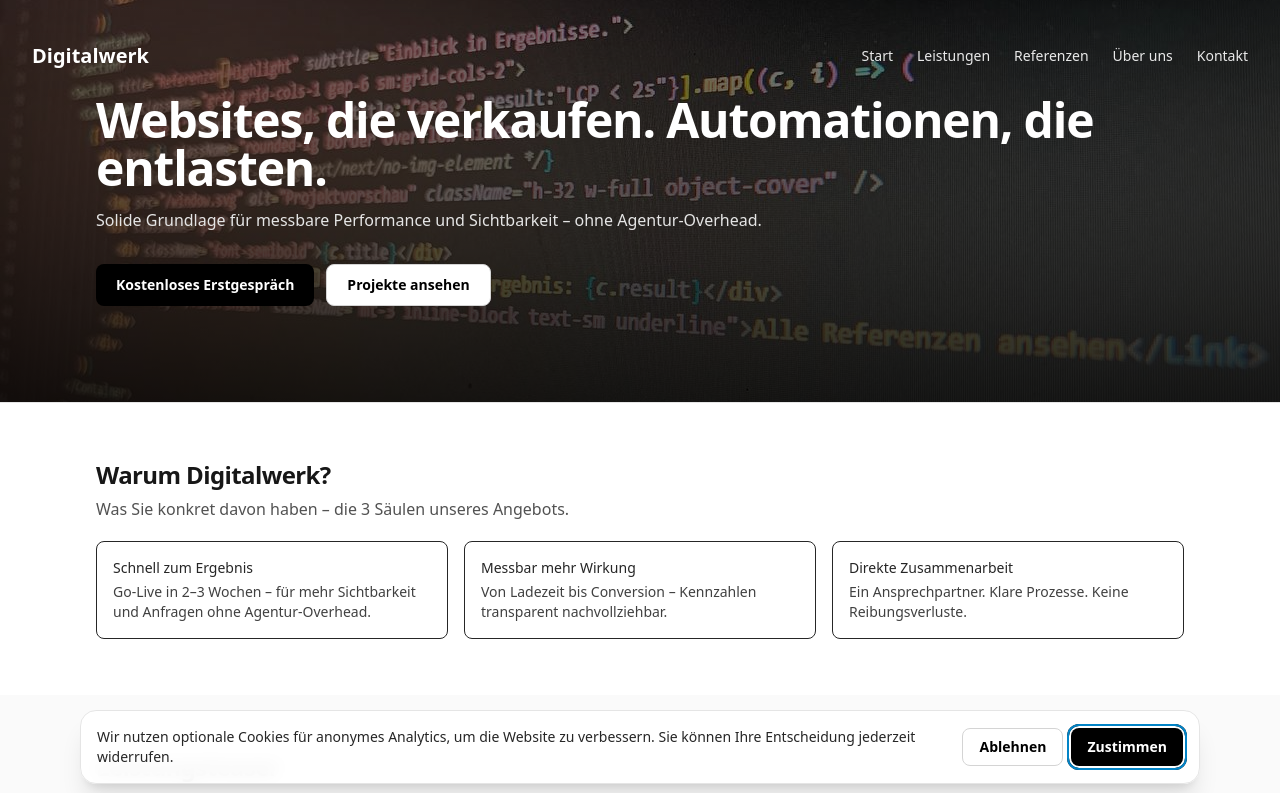
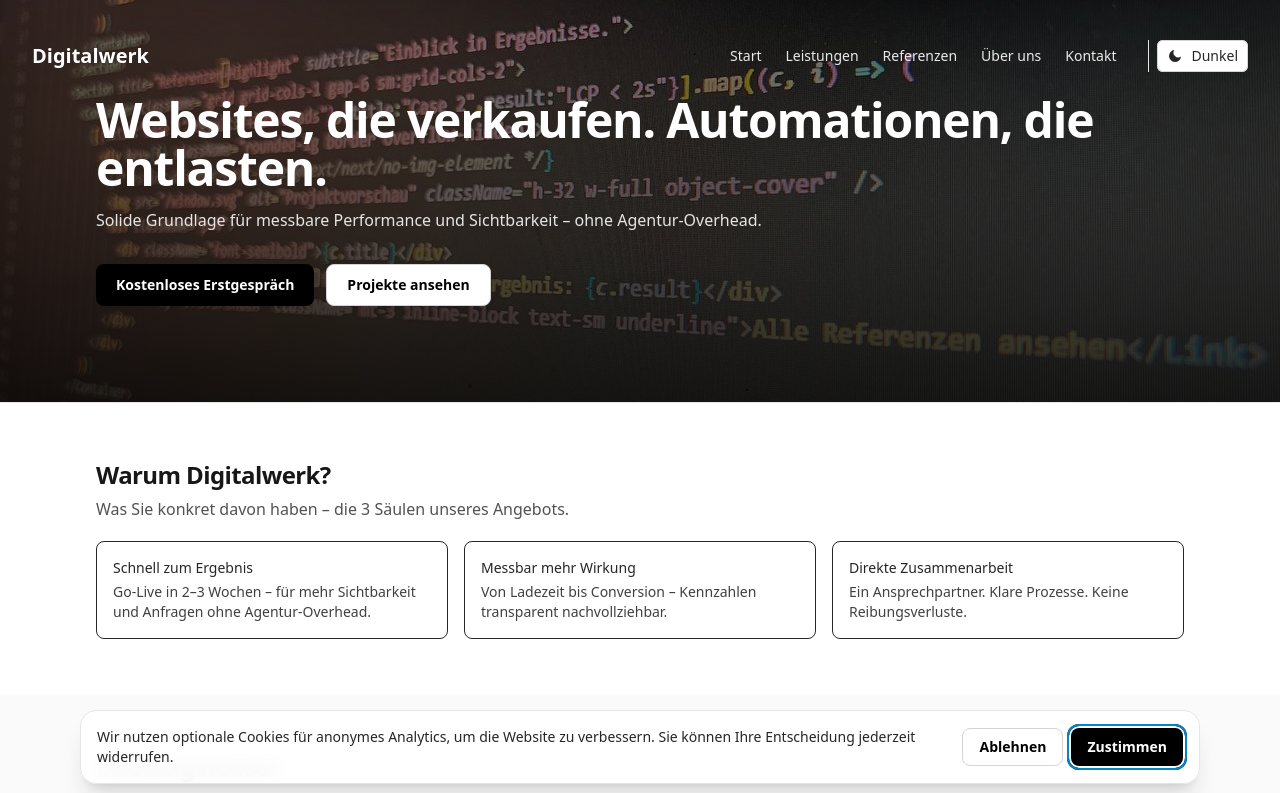
Before and after one commit to Remodops/digitalwerk, a Next.js app: page / in a window 1280 px wide. Shown: the top 793 px of the page. Built offline with nearby package versions, Linux system fonts and the light colour scheme; no server answers.

Commit message:
feat(ui): Darkmode-Toggle mit persistentem Theme und FOUC-freiem Init hinzugefügt

```diff
--- a/src/app/globals.css
+++ b/src/app/globals.css
@@ -1,12 +1,14 @@
 @import "tailwindcss";
 
 :root { color-scheme: light dark; }
+html[data-theme="dark"] { color-scheme: dark; }
 
 /* Systemfonts, lokale Fonts später via next/font/local */
 body { font-family: ui-sans-serif, system-ui, -apple-system, Segoe UI, Roboto, Helvetica, Arial, "Apple Color Emoji", "Segoe UI Emoji"; }
-@media (prefers-color-scheme: dark) {
-  body { background-color: #0a0a0a; color: #e5e5e5; }
-}
+/* Standard Light */
+body { background-color: #ffffff; color: #0a0a0a; }
+/* Dark via data-theme oder .dark (Tailwind) */
+html[data-theme="dark"] body, .dark body { background-color: #0a0a0a; color: #e5e5e5; }
 
 /* Sanftes Scrollen für Ankerlinks */
 html { scroll-behavior: smooth; }
--- a/src/app/layout.tsx
+++ b/src/app/layout.tsx
@@ -1,6 +1,7 @@
 import type { Metadata } from "next";
 import "./globals.css";
 import { defaultMetadata } from "@/lib/seo";
+import Script from "next/script";
 import { Header } from "@/components/shared/Header";
 import { Footer } from "@/components/shared/Footer";
 import { SkipLink } from "@/components/shared/SkipLink";
@@ -16,8 +17,20 @@ export default function RootLayout({
   children: React.ReactNode;
 }>) {
   return (
-    <html lang="de">
-      <body className="antialiased">
+    <html lang="de" suppressHydrationWarning>
+      <body className="antialiased" suppressHydrationWarning>
+        <Script id="theme-init" strategy="beforeInteractive">{`
+          (function(){
+            try {
+              var d = document.documentElement;
+              var e = localStorage.getItem('theme');
+              var m = window.matchMedia && window.matchMedia('(prefers-color-scheme: dark)').matches;
+              var t = (e === 'light' || e === 'dark') ? e : (m ? 'dark' : 'light');
+              d.setAttribute('data-theme', t);
+              if (t === 'dark') d.classList.add('dark'); else d.classList.remove('dark');
+            } catch(_) {}
+          })();
+        `}</Script>
         <SkipLink />
         <Header />
         {(ENABLE_ANALYTICS || ENABLE_CONSENT) && <ModulesMount />}
--- a/src/components/shared/Header.tsx
+++ b/src/components/shared/Header.tsx
@@ -3,6 +3,7 @@
 import Link from "next/link";
 import { Nav } from "./Nav";
 import { useEffect, useRef, useState } from "react";
+import { ThemeToggle } from "./ThemeToggle";
 import { usePathname } from "next/navigation";
 
 export function Header() {
@@ -77,6 +78,7 @@ export function Header() {
                 <li><Link onClick={() => setOpen(false)} className="block rounded px-3 py-2 hover:bg-black/5" href="/referenzen">Referenzen</Link></li>
                 <li><Link onClick={() => setOpen(false)} className="block rounded px-3 py-2 hover:bg-black/5" href="/ueber-uns">Über uns</Link></li>
                 <li><Link onClick={() => setOpen(false)} className="block rounded px-3 py-2 hover:bg-black/5" href="/kontakt">Kontakt</Link></li>
+                <li className="mt-1 pt-2 border-t border-black/10"><ThemeToggle /></li>
               </ul>
             </nav>
           </div>
@@ -134,6 +136,7 @@ export function Header() {
               <li><Link onClick={() => setOpen(false)} className="block rounded px-3 py-2 hover:bg-white/10" href="/referenzen">Referenzen</Link></li>
               <li><Link onClick={() => setOpen(false)} className="block rounded px-3 py-2 hover:bg-white/10" href="/ueber-uns">Über uns</Link></li>
               <li><Link onClick={() => setOpen(false)} className="block rounded px-3 py-2 hover:bg-white/10" href="/kontakt">Kontakt</Link></li>
+              <li className="mt-1 pt-2 border-t border-white/20"><ThemeToggle /></li>
             </ul>
           </nav>
         </div>
--- a/src/components/shared/Nav.tsx
+++ b/src/components/shared/Nav.tsx
@@ -1,4 +1,5 @@
 import Link from "next/link";
+import { ThemeToggle } from "./ThemeToggle";
 
 const links = [
   { href: "/", label: "Start" },
@@ -24,6 +25,9 @@ export function Nav({ variant = "light" }: { variant?: "light" | "dark" }) {
           {l.label}
         </Link>
       ))}
+      <div className="pl-2 ml-2 border-l border-neutral-200 dark:border-white/20">
+        <ThemeToggle />
+      </div>
     </nav>
   );
 }
--- /dev/null
+++ b/src/components/shared/ThemeToggle.tsx
@@ -0,0 +1,80 @@
+"use client";
+
+import { useEffect, useMemo, useState } from "react";
+
+type Theme = "light" | "dark";
+
+function getSystemTheme(): Theme {
+  if (typeof window === "undefined") return "light";
+  return window.matchMedia && window.matchMedia("(prefers-color-scheme: dark)").matches
+    ? "dark"
+    : "light";
+}
+
+function getInitialTheme(): Theme {
+  if (typeof window === "undefined") return "light";
+  const stored = window.localStorage.getItem("theme");
+  if (stored === "light" || stored === "dark") return stored;
+  return getSystemTheme();
+}
+
+function applyTheme(theme: Theme) {
+  const root = document.documentElement;
+  root.setAttribute("data-theme", theme);
+  root.classList.toggle("dark", theme === "dark");
+}
+
+export function ThemeToggle() {
+  const [theme, setTheme] = useState<Theme>("light");
+
+  useEffect(() => {
+    const initial = getInitialTheme();
+    setTheme(initial);
+    applyTheme(initial);
+  }, []);
+
+  useEffect(() => {
+    const onChange = (e: MediaQueryListEvent) => {
+      const stored = window.localStorage.getItem("theme");
+      if (stored === "light" || stored === "dark") return;
+      const nextTheme: Theme = e.matches ? "dark" : "light";
+      setTheme(nextTheme);
+      applyTheme(nextTheme);
+    };
+    const mq = window.matchMedia("(prefers-color-scheme: dark)");
+    mq.addEventListener?.("change", onChange);
+    return () => mq.removeEventListener?.("change", onChange);
+  }, []);
+
+  const label = useMemo(() => (theme === "dark" ? "Darkmode ausschalten" : "Darkmode einschalten"), [theme]);
+
+  const toggle = () => {
+    const next: Theme = theme === "dark" ? "light" : "dark";
+    setTheme(next);
+    applyTheme(next);
+    try { window.localStorage.setItem("theme", next); } catch {}
+  };
+
+  return (
+    <button
+      type="button"
+      onClick={toggle}
+      aria-label={label}
+      title={label}
+      className="inline-flex items-center gap-2 rounded-md px-2.5 py-1.5 text-sm font-medium ring-1 ring-inset transition-colors
+        bg-white text-neutral-800 hover:bg-neutral-50 ring-neutral-300
+        dark:bg-neutral-800 dark:text-neutral-100 dark:hover:bg-neutral-700 dark:ring-neutral-600"
+    >
+      {theme === "dark" ? (
+        <svg xmlns="http://www.w3.org/2000/svg" viewBox="0 0 24 24" fill="currentColor" className="h-4 w-4">
+          <path d="M12 3.1a1 1 0 0 1 1 1V6a1 1 0 1 1-2 0V4.1a1 1 0 0 1 1-1ZM5.64 5.64a1 1 0 0 1 1.41 0l1.35 1.35a1 1 0 1 1-1.41 1.41L5.64 7.05a1 1 0 0 1 0-1.41ZM3.1 12a1 1 0 0 1 1-1H6a1 1 0 1 1 0 2H4.1a1 1 0 0 1-1-1Zm14.91-5.95 1.35-1.35a1 1 0 1 1 1.41 1.41l-1.35 1.35a1 1 0 1 1-1.41-1.41ZM12 18a1 1 0 0 1 1 1v1.9a1 1 0 1 1-2 0V19a1 1 0 0 1 1-1Zm-6.36.36 1.35-1.35a1 1 0 1 1 1.41 1.41L7.05 19.77a1 1 0 1 1-1.41-1.41ZM18 12a1 1 0 0 1 1-1h1.9a1 1 0 1 1 0 2H19a1 1 0 0 1-1-1Zm-6-4a4 4 0 1 0 0 8 4 4 0 0 0 0-8Z" />
+        </svg>
+      ) : (
+        <svg xmlns="http://www.w3.org/2000/svg" viewBox="0 0 24 24" fill="currentColor" className="h-4 w-4">
+          <path d="M21 12.79A9 9 0 1 1 11.21 3a7 7 0 0 0 9.79 9.79Z" />
+        </svg>
+      )}
+      <span className="hidden sm:inline">{theme === "dark" ? "Hell" : "Dunkel"}</span>
+    </button>
+  );
+}
```
